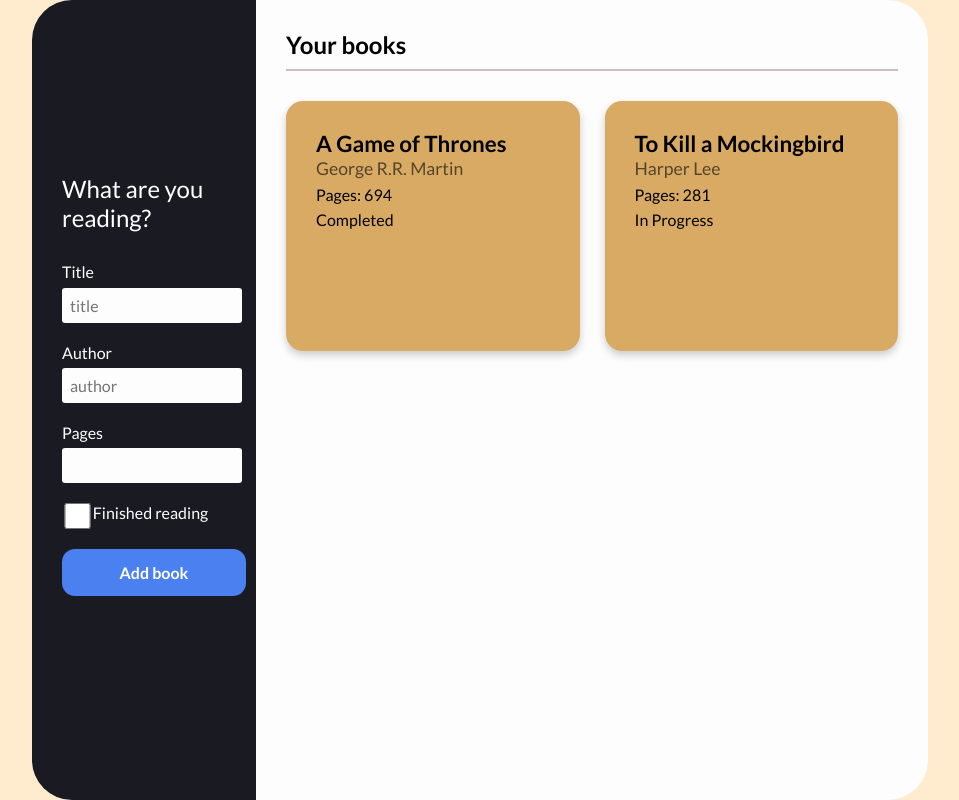
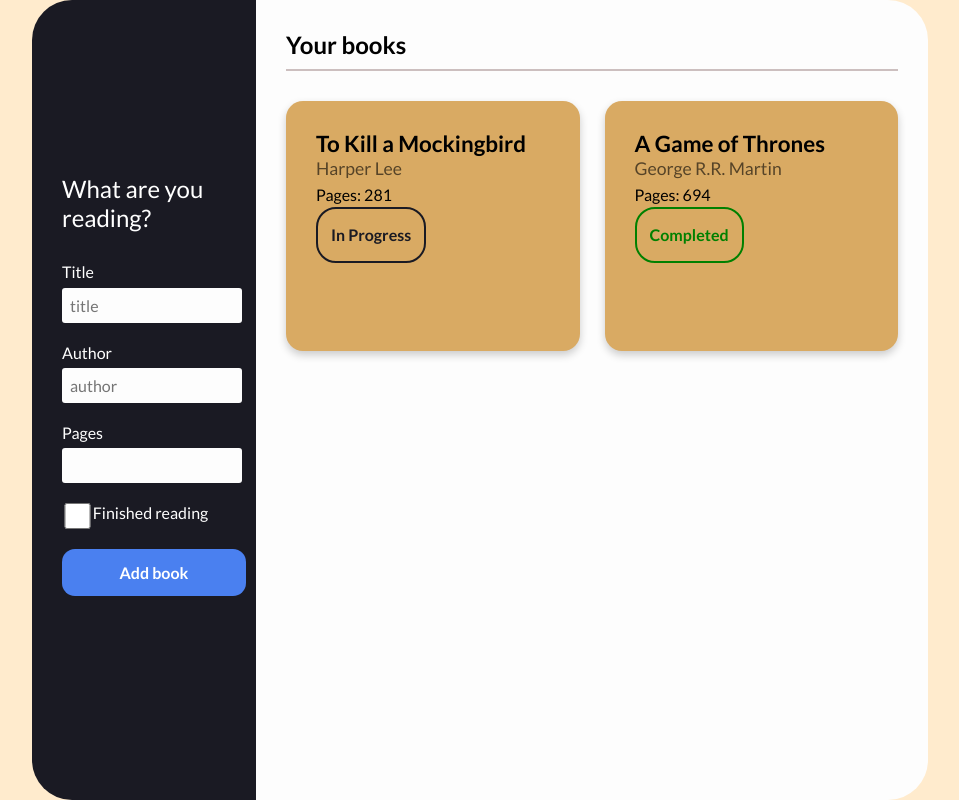
Before and after one commit to angie0123/Library-App, a plain HTML site: page index.html in a window 1280 px wide. Shown: the whole page, without its empty margins (160-1119 px from the left). Drawn offline with Linux system fonts and the light colour scheme.

Commit message:
Add status button

```diff
--- a/script.js
+++ b/script.js
@@ -12,8 +12,8 @@
 }
 
 myLibrary.push(
-  new Book("A Game of Thrones", "George R.R. Martin", 694, true),
-  new Book("To Kill a Mockingbird", "Harper Lee", 281, false)
+  new Book("To Kill a Mockingbird", "Harper Lee", 281, false),
+  new Book("A Game of Thrones", "George R.R. Martin", 694, true)
 );
 
 function renderLibrary() {
@@ -35,6 +35,7 @@
   pages.classList.add("pages");
   const hasRead = document.createElement("div");
   hasRead.classList.add("hasRead");
+  if (book.hasRead) hasRead.classList.add("true");
 
   const children = [title, author, pages, hasRead];
   for (let child of children) {
--- a/styles.css
+++ b/styles.css
@@ -126,3 +126,23 @@
   font-size: 1.1rem;
   opacity: 0.6;
 }
+
+.book .hasRead {
+  border-radius: 20px;
+  display: inline-block;
+  padding: 13px;
+  background: transparent;
+  border: 2px solid var(--primary);
+  color: var(--primary);
+  font-weight: bold;
+}
+
+.book .hasRead:hover {
+  cursor: pointer;
+}
+
+.book .hasRead.true {
+  background: transparent;
+  border: 2px solid green;
+  color: green;
+}
```
